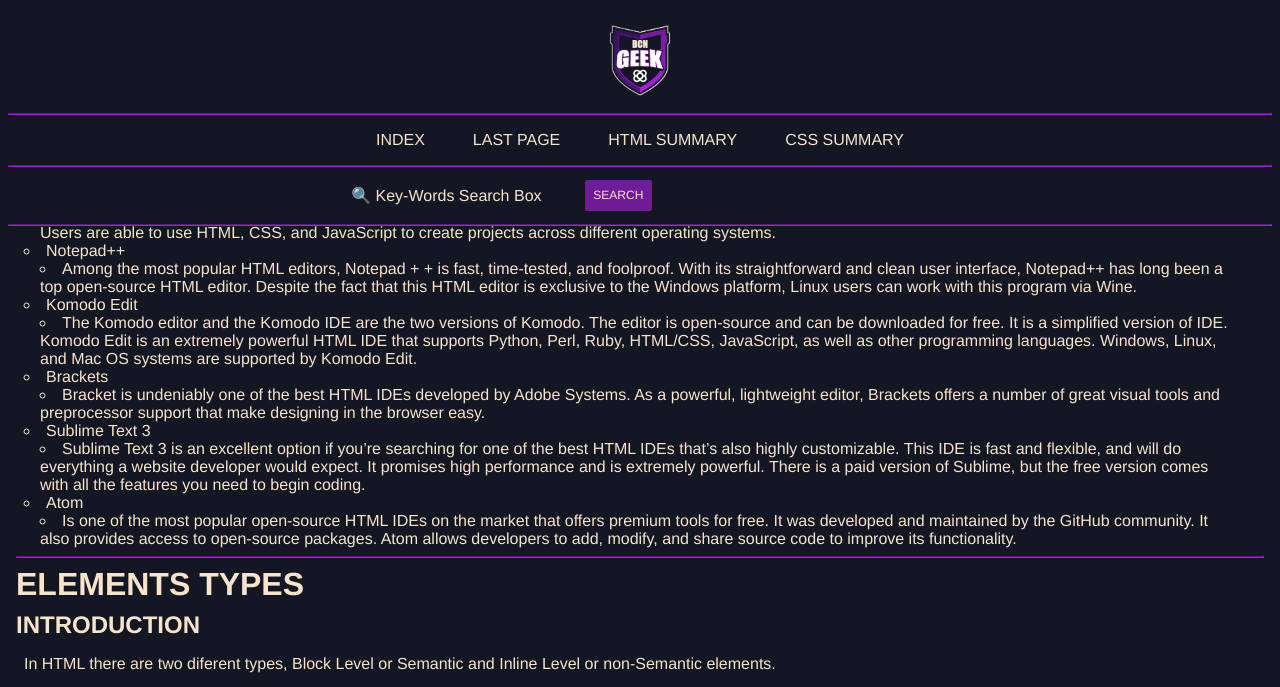
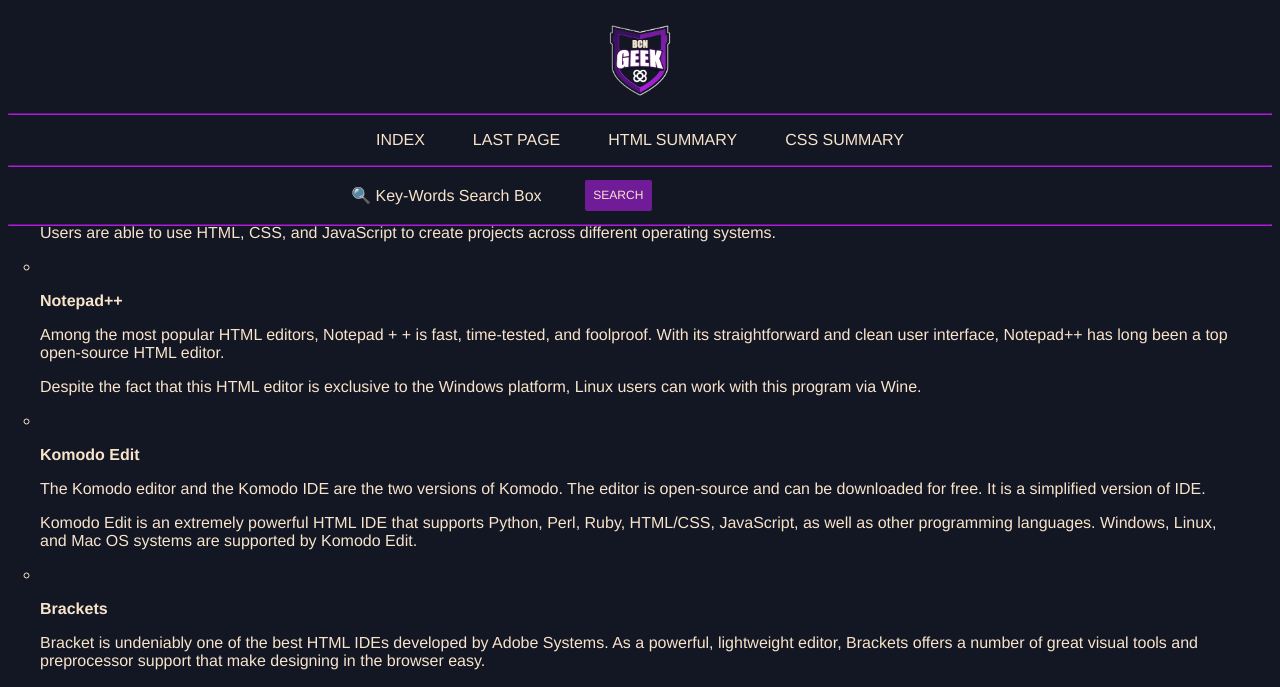
Before and after one commit to BCNGEEKS/Geekateca, a Jekyll site: the page built from sections/html/html.md, in a window 1280 px wide and 1400 px high, scrolled down 3112 px, cut to the strip 0-687 px from the top of the window. Built offline with Jekyll 4.4.1, drawn with Linux system fonts in a browser that asks for light colours; our own code applies the rules of GitHub Pages for plain Markdown files; some of the changed text lies outside the part shown.

Commit message:
Update html.md

```diff
--- a/sections/html/html.md
+++ b/sections/html/html.md
@@ -147,22 +147,30 @@
 
 ### TOP HTML IDES
 
-- Visual Studio Code
+- **Visual Studio Code**
 
-  - Is one of the best and most demanding IDE on the market. This is a free open-source HTML editor from Microsoft that is compatible with Windows, Mac, and Linux. Users are able to use HTML, CSS, and JavaScript to create projects across different operating systems.
-- Notepad++
-  - Among the most popular HTML editors, Notepad + + is fast, time-tested, and foolproof. With its straightforward and clean user interface, Notepad++ has long been a top open-source HTML editor.
+  Is one of the best and most demanding IDE on the market. This is a free open-source HTML editor from Microsoft that is compatible with Windows, Mac, and Linux. Users are able to use HTML, CSS, and JavaScript to create projects across different operating systems.
+- **Notepad++**
+
+  Among the most popular HTML editors, Notepad + + is fast, time-tested, and foolproof. With its straightforward and clean user interface, Notepad++ has long been a top open-source HTML editor.
+
   Despite the fact that this HTML editor is exclusive to the Windows platform, Linux users can work with this program via Wine.
-- Komodo Edit
-  - The Komodo editor and the Komodo IDE are the two versions of Komodo. The editor is open-source and can be downloaded for free. It is a simplified version of IDE.
+- **Komodo Edit**
+
+  The Komodo editor and the Komodo IDE are the two versions of Komodo. The editor is open-source and can be downloaded for free. It is a simplified version of IDE.
+
   Komodo Edit is an extremely powerful HTML IDE that supports Python, Perl, Ruby, HTML/CSS, JavaScript, as well as other programming languages. Windows, Linux, and Mac OS systems are supported by Komodo Edit.
-- Brackets
-  - Bracket is undeniably one of the best HTML IDEs developed by Adobe Systems. As a powerful, lightweight editor, Brackets offers a number of great visual tools and preprocessor support that make designing in the browser easy.
-- Sublime Text 3
-  - Sublime Text 3 is an excellent option if you’re searching for one of the best HTML IDEs that’s also highly customizable. This IDE is fast and flexible, and will do everything a website developer would expect. It promises high performance and is extremely powerful.
+- **Brackets**
+
+  Bracket is undeniably one of the best HTML IDEs developed by Adobe Systems. As a powerful, lightweight editor, Brackets offers a number of great visual tools and preprocessor support that make designing in the browser easy.
+- **Sublime Text 3**
+
+  Sublime Text 3 is an excellent option if you’re searching for one of the best HTML IDEs that’s also highly customizable. This IDE is fast and flexible, and will do everything a website developer would expect. It promises high performance and is extremely powerful.
+
   There is a paid version of Sublime, but the free version comes with all the features you need to begin coding.
-- Atom
-  - Is one of the most popular open-source HTML IDEs on the market that offers premium tools for free. It was developed and maintained by the GitHub community. It also provides access to open-source packages. Atom allows developers to add, modify, and share source code to improve its functionality.
+- **Atom**
+
+  Is one of the most popular open-source HTML IDEs on the market that offers premium tools for free. It was developed and maintained by the GitHub community. It also provides access to open-source packages. Atom allows developers to add, modify, and share source code to improve its functionality.
 
 <!-- end of the list -->
 ---
```
